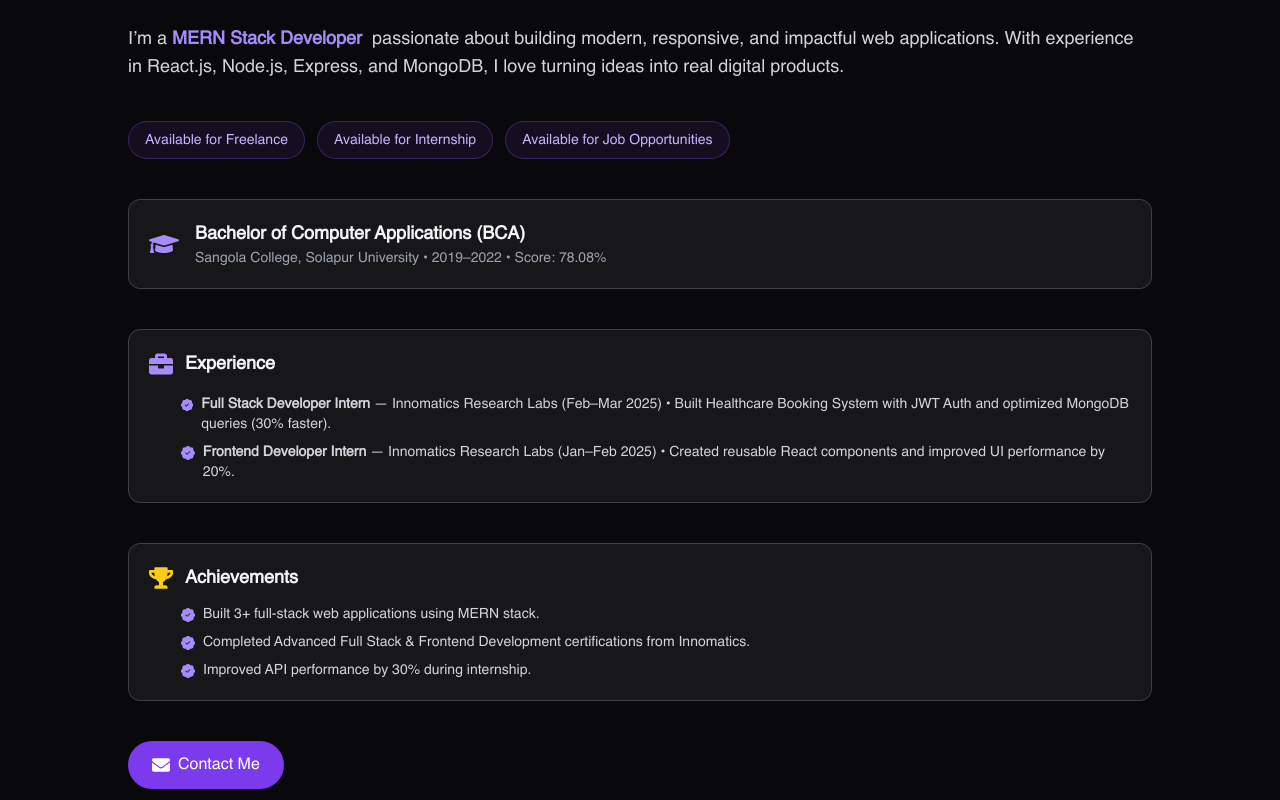
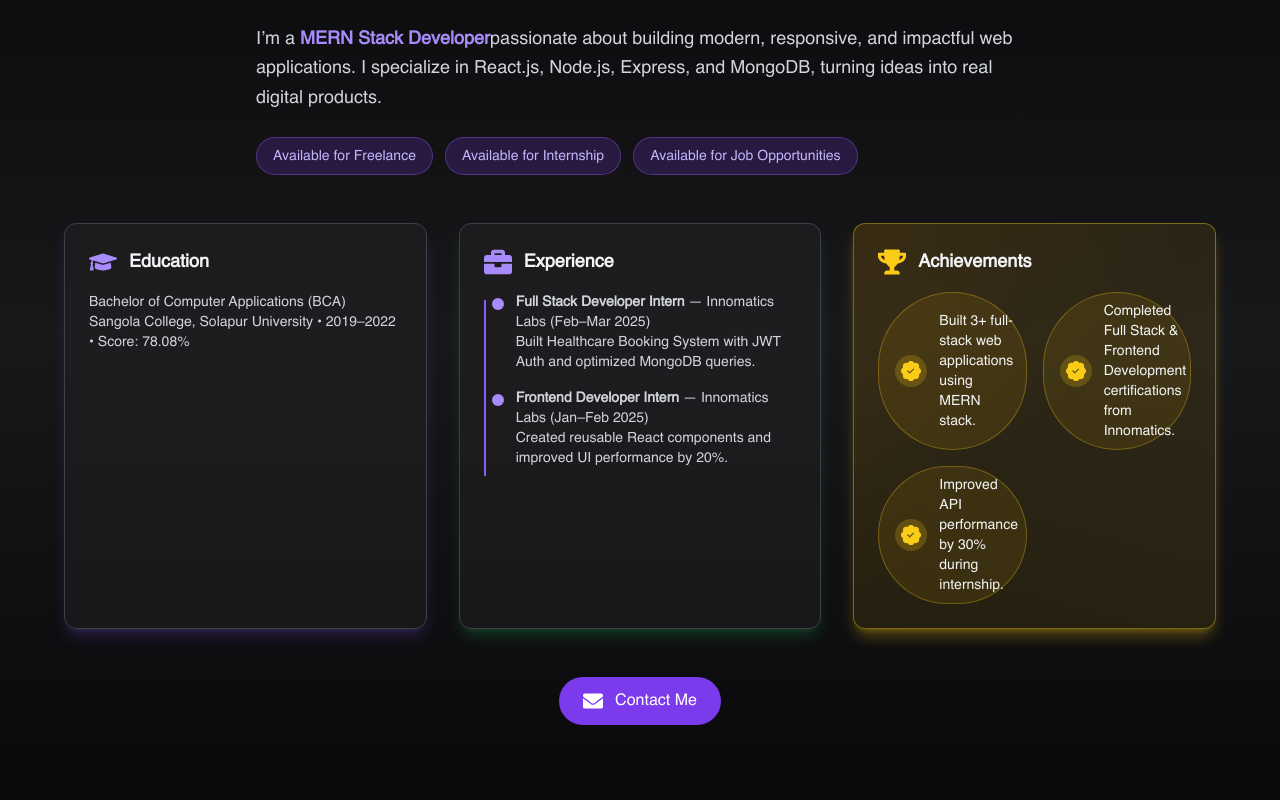
Before and after one commit to SomnathBansode/Somnathsportfolio, a React (Vite) app: page / in a window 1280 px wide. Shown: the part 1020-1820 px from the top of the page. Built offline with nearby package versions, Linux system fonts and the light colour scheme.

Commit message:
typing skill with icons:

```diff
--- a/src/components/About.jsx
+++ b/src/components/About.jsx
@@ -9,137 +9,170 @@ import {
 import { BsFillPatchCheckFill } from "react-icons/bs";
 
 const About = () => {
+  const experience = [
+    {
+      title: "Full Stack Developer Intern",
+      company: "Innomatics Labs",
+      period: "Feb–Mar 2025",
+      details:
+        "Built Healthcare Booking System with JWT Auth and optimized MongoDB queries.",
+    },
+    {
+      title: "Frontend Developer Intern",
+      company: "Innomatics Labs",
+      period: "Jan–Feb 2025",
+      details:
+        "Created reusable React components and improved UI performance by 20%.",
+    },
+  ];
+
+  const achievements = [
+    "Built 3+ full-stack web applications using MERN stack.",
+    "Completed Full Stack & Frontend Development certifications from Innomatics.",
+    "Improved API performance by 30% during internship.",
+  ];
+
   return (
-    <section
-      id="about"
-      className="min-h-screen flex flex-col items-center justify-center px-6 md:px-16 bg-zinc-950 text-white py-16"
-    >
-      {/* Section Header */}
+    <section className="min-h-screen bg-gradient-to-b from-zinc-950 via-zinc-900 to-zinc-950 text-white px-6 md:px-16 py-12 sm:py-16 md:py-20 flex flex-col items-center relative">
+      {/* Header */}
       <motion.h2
-        className="text-2xl md:text-3xl font-bold text-violet-400 mb-4 uppercase tracking-wider"
-        initial={{ opacity: 0, y: -20 }}
+        className="text-4xl sm:text-5xl font-bold text-violet-400 mb-8 relative z-10"
+        initial={{ opacity: 0, y: -40 }}
         whileInView={{ opacity: 1, y: 0 }}
-        transition={{ duration: 0.6 }}
+        transition={{ duration: 0.8 }}
         viewport={{ once: true }}
       >
         About Me
       </motion.h2>
+
+      {/* Summary */}
       <motion.div
-        className="w-24 h-1 bg-violet-500 rounded-full mb-10"
-        initial={{ scaleX: 0 }}
-        whileInView={{ scaleX: 1 }}
-        transition={{ duration: 0.6 }}
-        viewport={{ once: true }}
-      />
-
-      <motion.div
-        className="max-w-5xl text-center md:text-left space-y-10"
+        className="max-w-3xl text-center md:text-left mb-12 z-10"
         initial={{ opacity: 0, y: 20 }}
         whileInView={{ opacity: 1, y: 0 }}
-        transition={{ duration: 0.8 }}
+        transition={{ duration: 0.8, delay: 0.1 }}
         viewport={{ once: true }}
       >
-        {/* Summary */}
-        <p className="text-gray-300 leading-relaxed text-sm sm:text-base md:text-lg">
+        <p className="text-gray-300 text-lg leading-relaxed">
           I’m a{" "}
           <span className="text-violet-400 font-semibold">
-            MERN Stack Developer &nbsp;
+            MERN Stack Developer
           </span>
           passionate about building modern, responsive, and impactful web
-          applications. With experience in React.js, Node.js, Express, and
-          MongoDB, I love turning ideas into real digital products.
+          applications. I specialize in React.js, Node.js, Express, and MongoDB,
+          turning ideas into real digital products.
         </p>
-
-        {/* Availability */}
-        <div className="flex flex-wrap items-center justify-center md:justify-start gap-3">
+        <div className="flex flex-wrap justify-center md:justify-start gap-3 mt-6">
           {["Freelance", "Internship", "Job Opportunities"].map((type) => (
             <span
               key={type}
-              className="px-4 py-2 bg-violet-600/10 border border-violet-500/30 text-violet-300 text-sm rounded-full"
+              className="px-4 py-2 text-xs sm:text-sm bg-violet-600/20 border border-violet-500/40 rounded-full text-violet-300 hover:bg-violet-600/30 transition"
             >
               Available for {type}
             </span>
           ))}
         </div>
+      </motion.div>
 
+      {/* Info Grid */}
+      <motion.div
+        className="grid md:grid-cols-3 gap-8 max-w-6xl w-full z-10"
+        initial="hidden"
+        whileInView="visible"
+        viewport={{ once: true }}
+        variants={{
+          hidden: {},
+          visible: { transition: { staggerChildren: 0.2 } },
+        }}
+      >
         {/* Education */}
-        <div className="bg-zinc-800/50 border border-zinc-700 rounded-xl p-5 flex flex-col md:flex-row items-center gap-4">
-          <FaGraduationCap className="text-violet-400 text-3xl" />
-          <div>
-            <h3 className="text-lg font-semibold text-gray-100">
-              Bachelor of Computer Applications (BCA)
-            </h3>
-            <p className="text-sm text-gray-400">
+        <motion.div
+          className="bg-zinc-800/40 border border-zinc-700 rounded-xl p-6 hover:scale-105 transition-transform shadow-lg shadow-violet-500/20"
+          initial={{ opacity: 0, y: 30 }}
+          whileInView={{ opacity: 1, y: 0 }}
+          transition={{ duration: 0.6 }}
+        >
+          <div className="flex items-center gap-3 mb-4">
+            <FaGraduationCap className="text-violet-400 w-7 h-7" />
+            <h3 className="text-lg font-semibold text-gray-100">Education</h3>
+          </div>
+          <p className="text-gray-300 text-sm">
+            Bachelor of Computer Applications (BCA) <br />
             Sangola College, Solapur University • 2019–2022 • Score: 78.08%
           </p>
-          </div>
-        </div>
+        </motion.div>
 
         {/* Experience */}
-        <div className="bg-zinc-800/50 border border-zinc-700 rounded-xl p-5 space-y-4">
-          <div className="flex items-center gap-3">
-            <FaBriefcase className="text-violet-400 text-2xl" />
+        <motion.div
+          className="bg-zinc-800/40 border border-zinc-700 rounded-xl p-6 hover:scale-105 transition-transform shadow-lg shadow-green-500/20"
+          initial={{ opacity: 0, y: 30 }}
+          whileInView={{ opacity: 1, y: 0 }}
+          transition={{ duration: 0.6 }}
+        >
+          <div className="flex items-center gap-3 mb-4">
+            <FaBriefcase className="text-violet-400 w-7 h-7" />
             <h3 className="text-lg font-semibold text-gray-100">Experience</h3>
           </div>
-          <ul className="space-y-2 pl-8">
-            <li className="text-sm text-gray-300 flex items-start gap-2">
-              <BsFillPatchCheckFill className="text-violet-400 mt-1" />
-              <span>
-                <strong>Full Stack Developer Intern</strong> — Innomatics
-                Research Labs (Feb–Mar 2025) • Built Healthcare Booking System
-                with JWT Auth and optimized MongoDB queries (30% faster).
-              </span>
+          <ul className="text-gray-300 text-sm space-y-4 relative pl-4 before:absolute before:left-0 before:top-2 before:h-full before:w-[2px] before:bg-violet-500">
+            {experience.map((exp, index) => (
+              <li key={index} className="relative pl-4">
+                <span className="absolute -left-2 top-1.5 w-3 h-3 rounded-full bg-violet-400"></span>
+                <strong>{exp.title}</strong> — {exp.company} ({exp.period})
+                <br />
+                {exp.details}
               </li>
-            <li className="text-sm text-gray-300 flex items-start gap-2">
-              <BsFillPatchCheckFill className="text-violet-400 mt-1" />
-              <span>
-                <strong>Frontend Developer Intern</strong> — Innomatics Research
-                Labs (Jan–Feb 2025) • Created reusable React components and
-                improved UI performance by 20%.
-              </span>
-            </li>
+            ))}
           </ul>
-        </div>
+        </motion.div>
 
         {/* Achievements */}
-        <div className="bg-zinc-800/50 border border-zinc-700 rounded-xl p-5">
-          <div className="flex items-center gap-3 mb-3">
-            <FaTrophy className="text-yellow-400 text-2xl" />
+        <motion.div
+          className="bg-gradient-to-br from-yellow-600/20 via-yellow-500/10 to-yellow-400/10 border border-yellow-400/40 rounded-xl p-6 hover:scale-105 transition-transform shadow-lg shadow-yellow-400/30"
+          initial={{ opacity: 0, y: 30 }}
+          whileInView={{ opacity: 1, y: 0 }}
+          transition={{ duration: 0.6 }}
+        >
+          <div className="flex items-center gap-3 mb-4">
+            <FaTrophy className="text-yellow-400 w-7 h-7" />
             <h3 className="text-lg font-semibold text-gray-100">
               Achievements
             </h3>
           </div>
-          <ul className="space-y-2 pl-8 text-sm text-gray-300">
-            <li className="flex items-start gap-2">
-              <BsFillPatchCheckFill className="text-violet-400 mt-1" />
-              <span>
-                Built 3+ full-stack web applications using MERN stack.
-              </span>
-            </li>
-            <li className="flex items-start gap-2">
-              <BsFillPatchCheckFill className="text-violet-400 mt-1" />
-              <span>
-                Completed Advanced Full Stack & Frontend Development
-                certifications from Innomatics.
-              </span>
-            </li>
-            <li className="flex items-start gap-2">
-              <BsFillPatchCheckFill className="text-violet-400 mt-1" />
-              <span>Improved API performance by 30% during internship.</span>
-            </li>
-          </ul>
+
+          <div className="grid grid-cols-1 sm:grid-cols-2 gap-4">
+            {achievements.map((achieve, index) => (
+              <motion.div
+                key={index}
+                className="flex items-center gap-3 bg-yellow-500/10 border border-yellow-400/30 rounded-full px-4 py-2 hover:bg-yellow-500/20 transition-colors cursor-pointer"
+                initial={{ opacity: 0, scale: 0.8 }}
+                whileInView={{ opacity: 1, scale: 1 }}
+                whileHover={{ scale: 1.05 }}
+                transition={{ duration: 0.5, delay: index * 0.1 }}
+              >
+                <div className="w-8 h-8 flex items-center justify-center bg-yellow-400/20 rounded-full text-yellow-400 flex-shrink-0">
+                  <BsFillPatchCheckFill className="w-5 h-5" />
                 </div>
+                <p className="text-gray-100 text-sm">{achieve}</p>
+              </motion.div>
+            ))}
+          </div>
+        </motion.div>
+      </motion.div>
 
-        {/* Contact */}
-        <div className="flex justify-center md:justify-start mt-8">
+      {/* Contact Button */}
+      <motion.div
+        className="mt-12 flex justify-center md:justify-start z-10"
+        initial={{ opacity: 0 }}
+        whileInView={{ opacity: 1 }}
+        transition={{ duration: 0.8, delay: 0.3 }}
+      >
         <a
           href="mailto:bansodesomnath888@gmail.com"
-            className="inline-flex items-center gap-2 px-6 py-3 bg-violet-600 rounded-full font-medium hover:bg-violet-700 transition"
+          className="inline-flex items-center gap-3 px-6 py-3 bg-violet-600 rounded-full font-medium text-white hover:bg-violet-700 transition text-sm sm:text-base"
         >
-            <FaEnvelope className="text-white text-lg" />
+          <FaEnvelope className="w-5 h-5" />
           Contact Me
         </a>
-        </div>
       </motion.div>
     </section>
   );
```
Lines whose indentation alone changed are shown as unchanged.
